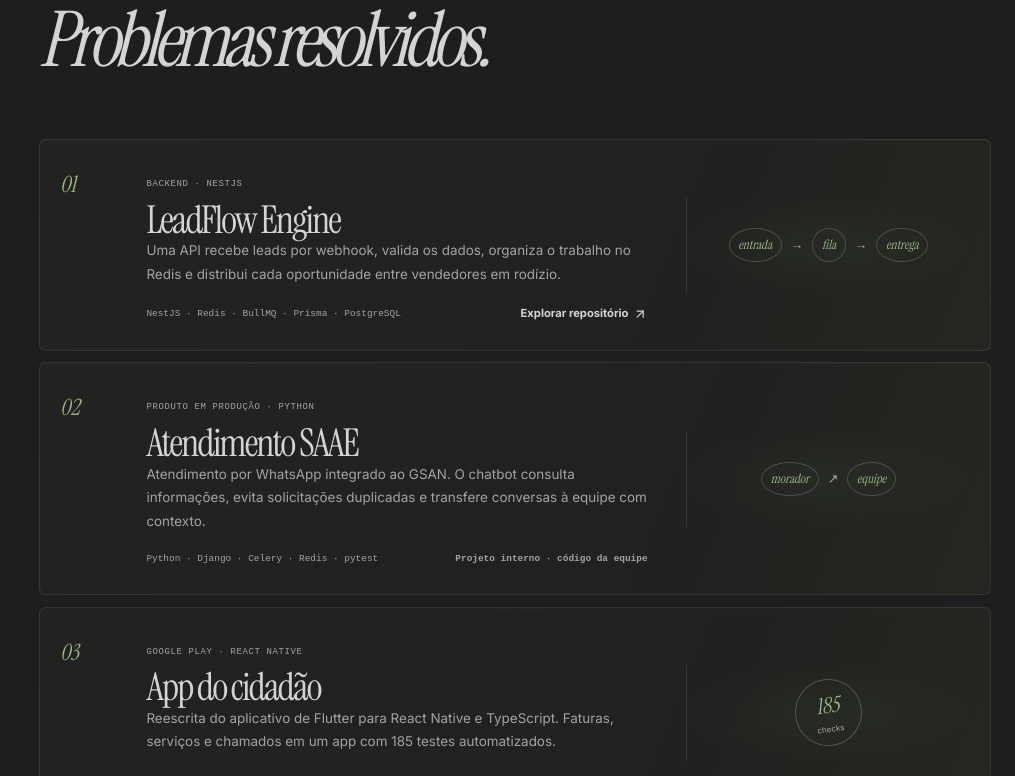
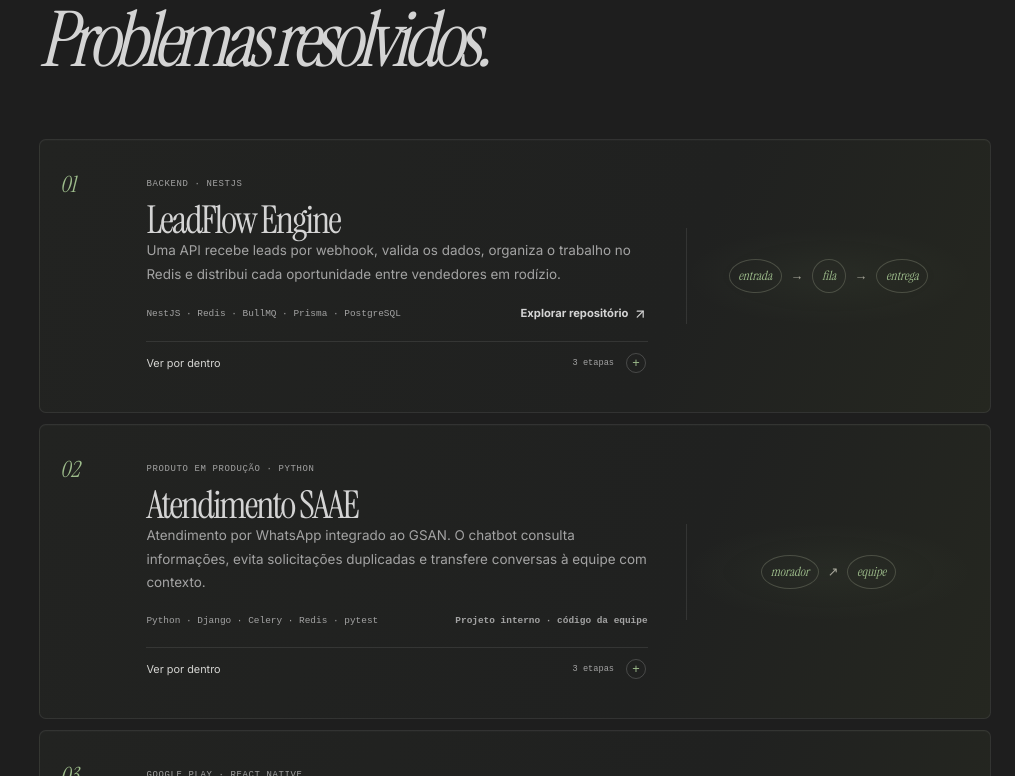
Before and after one commit to 7Genesis/portfolio-genesis, a Next.js app: page / in a window 1280 px wide. Shown: the part 2024-2800 px from the top of the page, without its empty margins (265-1280 px from the left). Built offline with nearby package versions, Linux system fonts and the light colour scheme.

Commit message:
Add interactive project walkthroughs

```diff
--- a/app/globals.css
+++ b/app/globals.css
@@ -709,6 +709,10 @@
   border-left-color: rgb(255 255 255 / 9%);
   background: radial-gradient(ellipse at center, rgb(143 181 122 / 5%), transparent 72%);
 }
+.gesture-flow i, .gesture-chat i, .gesture-app { transition: transform 220ms ease, border-color 220ms ease, background-color 220ms ease; }
+.folio-project:hover .gesture-flow i, .folio-project:focus-within .gesture-flow i,
+.folio-project:hover .gesture-chat i, .folio-project:focus-within .gesture-chat i { transform: translateY(-3px); border-color: rgb(143 181 122 / 72%); }
+.folio-project:hover .gesture-app, .folio-project:focus-within .gesture-app { transform: rotate(0) scale(1.06); border-color: rgb(143 181 122 / 82%); background: rgb(143 181 122 / 5%); }
 
 @media (max-width: 1100px) {
   .folio-project { grid-template-columns: 2rem minmax(0, 1.25fr) minmax(12rem, 0.75fr); gap: 1.25rem; }
@@ -728,3 +732,65 @@
   .folio-project { transition: none; }
   .folio-project:hover, .folio-project:focus-within { transform: none; }
 }
+
+/* A little discovery inside each project, using native disclosure instead of client state. */
+.folio-project__details { margin-top: 1.15rem; border-top: 1px solid rgb(255 255 255 / 9%); }
+.folio-project__details summary {
+  display: grid;
+  min-height: 2.65rem;
+  grid-template-columns: minmax(0, 1fr) auto 1.35rem;
+  align-items: center;
+  gap: 0.75rem;
+  color: #d5d5d2;
+  font-size: 0.68rem;
+  cursor: pointer;
+  list-style: none;
+}
+.folio-project__details summary::-webkit-details-marker { display: none; }
+.folio-project__details summary > span { color: #d5d5d2; transition: color 160ms ease; }
+.folio-project__details summary:hover > span, .folio-project__details[open] summary > span { color: var(--olive); }
+.folio-project__details summary small { color: var(--muted); font: 0.54rem ui-monospace, monospace; }
+.folio-project__details summary i {
+  display: grid;
+  width: 1.25rem;
+  height: 1.25rem;
+  place-items: center;
+  border: 1px solid rgb(255 255 255 / 18%);
+  border-radius: 50%;
+  color: var(--olive);
+  font: normal 0.8rem ui-sans-serif, sans-serif;
+  transition: transform 180ms ease, border-color 180ms ease;
+}
+.folio-project__details[open] summary i { transform: rotate(45deg); border-color: rgb(143 181 122 / 55%); }
+.folio-project__details summary:focus-visible { outline: 2px solid var(--ide-accent); outline-offset: 3px; }
+.folio-project__detail-body { padding: 0.15rem 0 0.55rem; animation: project-detail-in 220ms ease-out both; }
+.folio-project__detail-body > p { max-width: 40rem; margin-bottom: 0.8rem; color: #b8b8b5; font-size: 0.69rem; line-height: 1.6; }
+.folio-project__detail-body ol { display: grid; grid-template-columns: repeat(3, minmax(0, 1fr)); gap: 0.45rem; margin: 0; padding: 0; list-style: none; }
+.folio-project__detail-body li { position: relative; display: grid; min-height: 3.6rem; align-content: center; gap: 0.28rem; padding: 0.55rem 0.65rem; border: 1px solid rgb(255 255 255 / 8%); background: rgb(255 255 255 / 2%); }
+.folio-project__detail-body li + li::before { position: absolute; top: 50%; left: -0.46rem; z-index: 1; width: 0.45rem; height: 1px; background: rgb(143 181 122 / 62%); content: ''; }
+.folio-project__detail-body li small { color: #9da594; font: 0.5rem ui-monospace, monospace; letter-spacing: 0.04em; text-transform: uppercase; }
+.folio-project__detail-body li strong { color: #dededb; font-size: 0.64rem; font-weight: 500; line-height: 1.35; }
+@keyframes project-detail-in { from { opacity: 0; transform: translateY(-0.35rem); } to { opacity: 1; transform: translateY(0); } }
+
+/* Keep the moving assistant marks playful and legible over the portfolio content. */
+.portfolio-ide__screensaver-mark { opacity: 0.2; }
+@media (max-width: 650px) {
+  .portfolio-ide__breadcrumb { display: none; }
+  .portfolio-ide__code-preview { top: 4.45rem; height: 1.35rem; }
+  .folio-welcome, .folio-intro, .folio-projects, .folio-stack, .folio-career, .folio-github, .folio-footer, .folio-lp-gallery { scroll-margin-top: 5.8rem; }
+  .folio-welcome h1 { font-size: clamp(3.4rem, 14vw, 5.25rem); line-height: 0.88; }
+  .folio-intro__copy h2, .folio-section-head h2, .folio-stack__intro h2, .folio-career__head h2, .folio-github__head h2 { font-size: clamp(2.55rem, 10.5vw, 3.75rem); line-height: 0.94; }
+  .folio-lp-gallery__head h3 { font-size: clamp(2.45rem, 10.5vw, 3.9rem); }
+  .folio-project__detail-body ol { gap: 0.3rem; }
+  .folio-project__detail-body li { padding: 0.45rem; }
+  .folio-project__detail-body li small { font-size: 0.46rem; }
+  .folio-project__detail-body li strong { font-size: 0.58rem; overflow-wrap: anywhere; }
+}
+@media (prefers-reduced-motion: reduce) {
+  .folio-project__details summary > span, .folio-project__details summary i { transition: none; }
+  .gesture-flow i, .gesture-chat i, .gesture-app { transition: none; }
+  .folio-project:hover .gesture-flow i, .folio-project:focus-within .gesture-flow i,
+  .folio-project:hover .gesture-chat i, .folio-project:focus-within .gesture-chat i { transform: none; }
+  .folio-project:hover .gesture-app, .folio-project:focus-within .gesture-app { transform: rotate(-8deg); }
+  .folio-project__detail-body { animation: none; }
+}
--- a/app/page.tsx
+++ b/app/page.tsx
@@ -12,18 +12,24 @@ const featured = [
     description: 'Uma API recebe leads por webhook, valida os dados, organiza o trabalho no Redis e distribui cada oportunidade entre vendedores em rodízio.',
     stack: 'NestJS · Redis · BullMQ · Prisma · PostgreSQL',
     href: 'https://github.com/7Genesis/leadflow-engine', link: 'Explorar repositório',
+    detail: 'O fluxo liga a entrada do lead à fila de processamento e à distribuição entre vendedores.',
+    flow: [{ label: 'Entrada', value: 'Webhook' }, { label: 'Fila', value: 'Redis · BullMQ' }, { label: 'Entrega', value: 'Rodízio' }],
   },
   {
     n: '02', title: 'Atendimento SAAE', note: 'Produto em produção · Python',
     description: 'Atendimento por WhatsApp integrado ao GSAN. O chatbot consulta informações, evita solicitações duplicadas e transfere conversas à equipe com contexto.',
     stack: 'Python · Django · Celery · Redis · pytest',
     href: null, link: 'Projeto interno · código da equipe',
+    detail: 'A conversa consulta informações no GSAN e pode seguir para a equipe sem perder o contexto do atendimento.',
+    flow: [{ label: 'Canal', value: 'WhatsApp' }, { label: 'Consulta', value: 'GSAN' }, { label: 'Continuidade', value: 'Equipe' }],
   },
   {
     n: '03', title: 'App do cidadão', note: 'Google Play · React Native',
     description: 'Reescrita do aplicativo de Flutter para React Native e TypeScript. Faturas, serviços e chamados em um app com 185 testes automatizados.',
     stack: 'React Native · Expo · TypeScript · 185 testes',
     href: 'https://play.google.com/store/apps/details?id=com.saaejuazeiro.app', link: 'Ver na Google Play',
+    detail: 'A reescrita modernizou a base do app e manteve em um só lugar as funções usadas pelos moradores.',
+    flow: [{ label: 'Origem', value: 'Flutter' }, { label: 'Nova base', value: 'React Native' }, { label: 'Verificação', value: '185 testes' }],
   },
 ];
 
@@ -148,6 +154,15 @@ export default function Portfolio() {
                   <span>{project.stack}</span>
                   {project.href ? <a href={project.href} target="_blank" rel="noreferrer">{project.link}<ArrowUpRight /></a> : <span className="folio-private">{project.link}</span>}
                 </div>
+                <details className="folio-project__details">
+                  <summary><span>Ver por dentro</span><small>3 etapas</small><i aria-hidden="true">+</i></summary>
+                  <div className="folio-project__detail-body">
+                    <p>{project.detail}</p>
+                    <ol>
+                      {project.flow.map((step) => <li key={step.label}><small>{step.label}</small><strong>{step.value}</strong></li>)}
+                    </ol>
+                  </div>
+                </details>
               </div>
               <div className="folio-project__gesture" aria-hidden="true">
                 {project.n === '01' ? <span className="gesture-flow"><i>entrada</i><b>→</b><i>fila</i><b>→</b><i>entrega</i></span> : project.n === '02' ? <span className="gesture-chat"><i>morador</i><b>↗</b><i>equipe</i></span> : <span className="gesture-app"><i>185</i><small>checks</small></span>}
```
